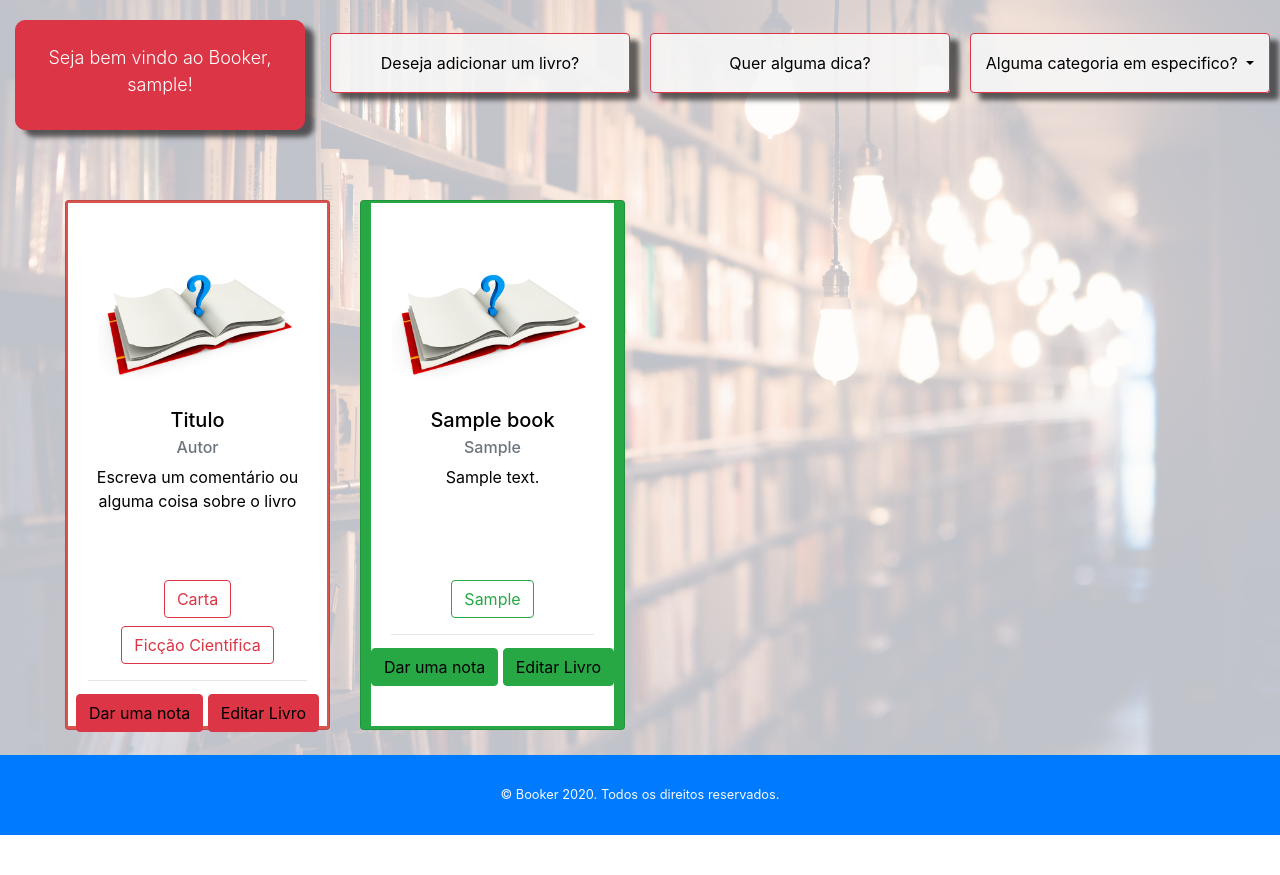
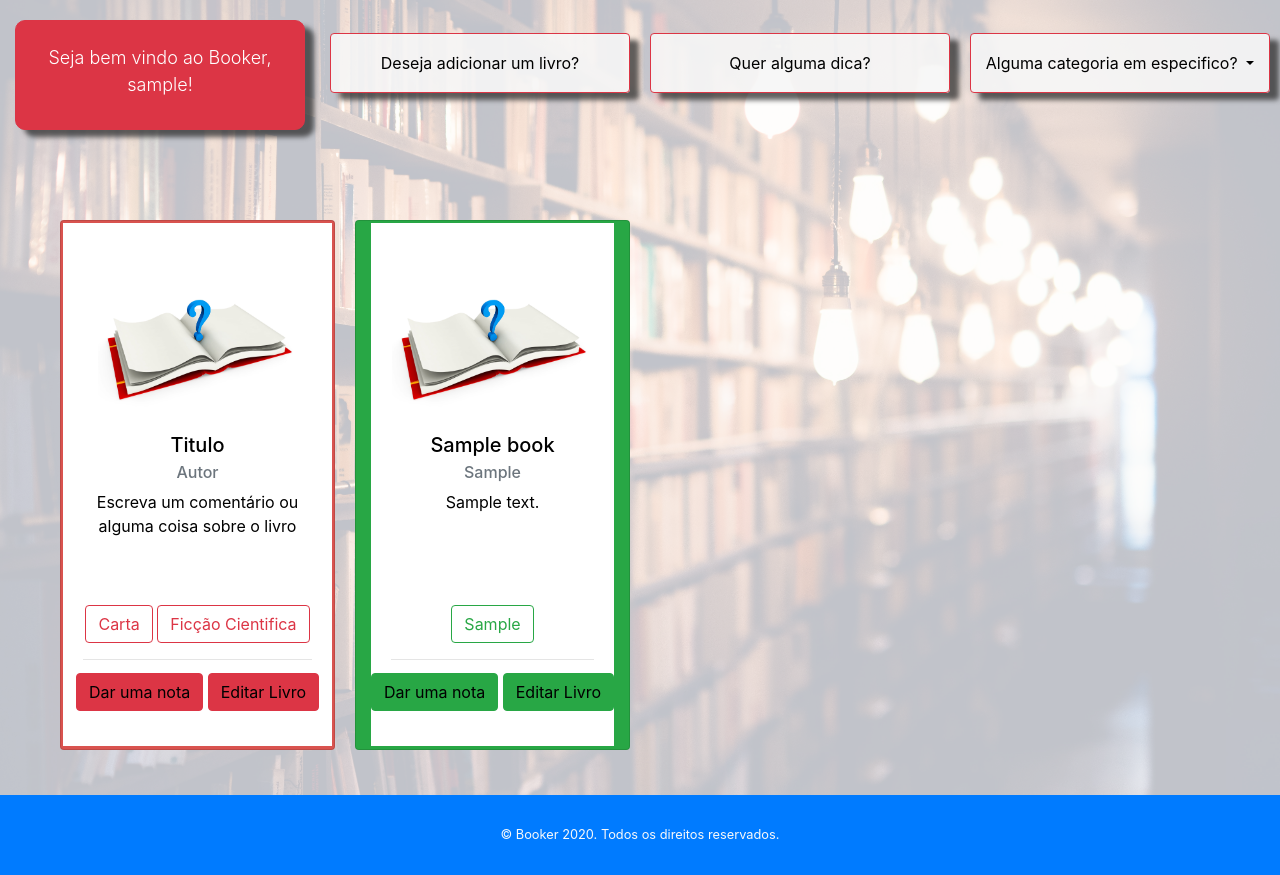
Before and after one commit to oopaze/Booker, a Flask app: page /books in a window 1280 px wide. Shown: the part 110-985 px from the top of the page. Before the commit the page ends 945 px from the top, so only its background shows below. Run offline with Flask 2, Linux system fonts and the light colour scheme; a user stored in the database is signed in; tables that the repository leaves empty hold one stand-in row (values such as "Sample post"); parts of the project's set-up code (start-up, migrations or seed data) failed here and were passed over; some libraries are stand-ins or nearby versions.

Commit message:
Book Card Added

```diff
--- a/app/static/css/book.css
+++ b/app/static/css/book.css
@@ -126,7 +126,7 @@
 
 .card-size-control{
 	align-items: center;
-	margin: 0px;
+	margin: 10px 0;
 	min-height: 530px;
 	padding: 2px;
 	width: 100% !important;
@@ -169,7 +169,7 @@
 }
 
 .card img {
-	padding-top: 25px;
+	padding-top: 30px;
 	max-height: 200px;
 	max-width: 200px;
 }
--- a/app/templates/books.html
+++ b/app/templates/books.html
@@ -84,7 +84,7 @@
 				</div>
 			</div>
 			<div class="row book-space">
-				<div class="col-md-3">
+				<div class="col-md-3" style="padding: 10px">
 					<button class="card card-size-control align-center" style="width: 18rem;">
 						<div class="card-color">
 						    <img class="card-img-top" src="/static/image/profilepattern.jpg" alt="Card image cap">
@@ -110,7 +110,7 @@
 
 				{% for book in books %}
 
-					<div class="col-md-3">
+					<div class="col-md-3" style="padding: 10px">
 						{% if book.lido %}
 							<button class="card card-size-control align-center bg-success" style="width: 18rem;">
 						{% else %}
```
